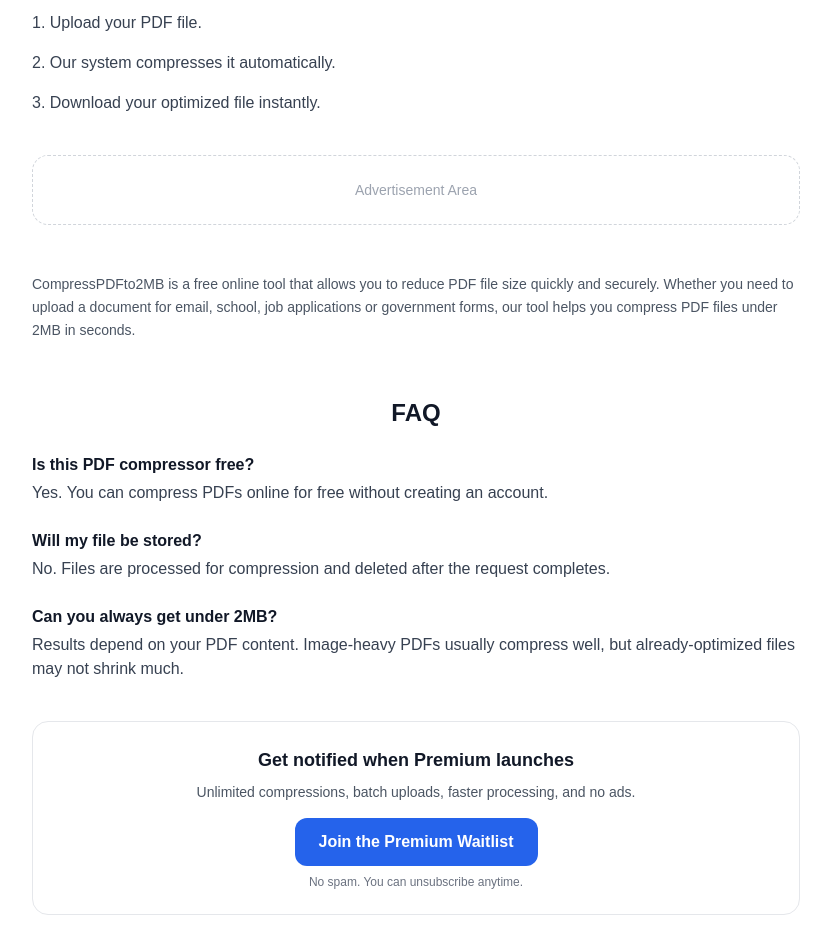
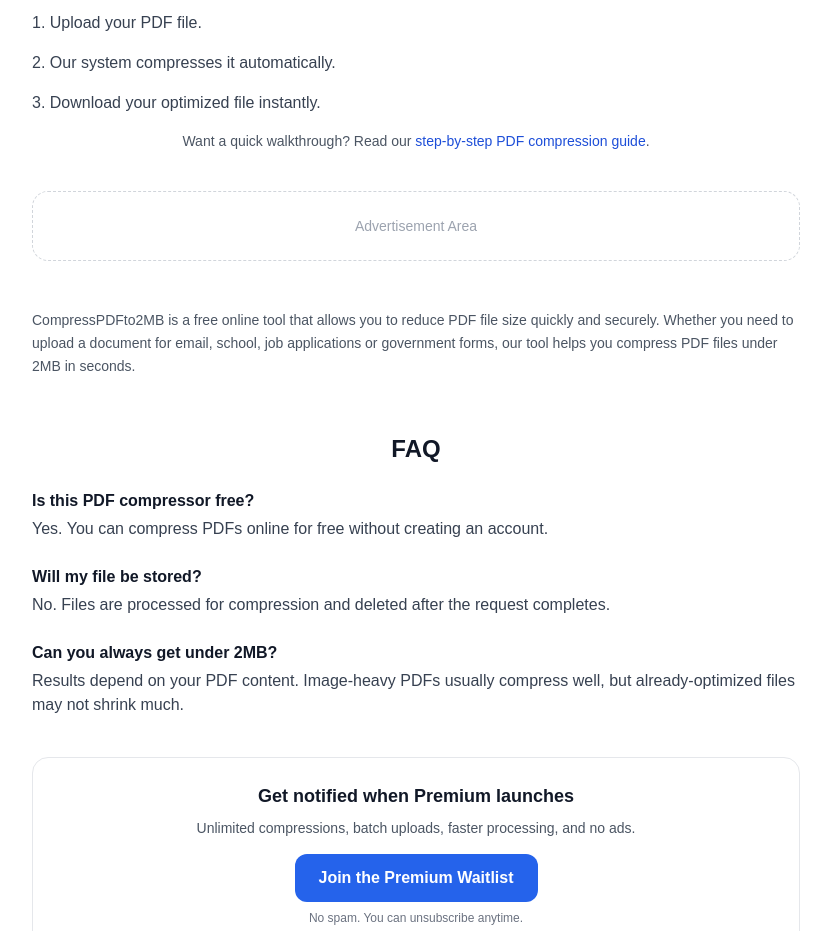
Before and after one commit to behicyildirim/compresspdfto2mb, a Next.js app: page / in a window 1280 px wide. Shown: the part 1600-2531 px from the top of the page, without its empty margins (224-1055 px from the left). Built offline with nearby package versions, Linux system fonts and the light colour scheme.

Commit message:
Add homepage link to compression guide

```diff
--- a/app/page.tsx
+++ b/app/page.tsx
@@ -250,8 +250,16 @@ export default function Home() {
             <p>1. Upload your PDF file.</p>
             <p>2. Our system compresses it automatically.</p>
             <p>3. Download your optimized file instantly.</p>
+            <p className="mt-4 text-sm text-gray-600 text-center">
+  Want a quick walkthrough? Read our{" "}
+  <a href="/how-to-compress-a-pdf" className="text-blue-700 hover:underline">
+    step-by-step PDF compression guide
+  </a>
+  .
+</p>
           </div>
         </div>
+
 {/* AD SLOT 2: between how-it-works and seo */}
 <div className="mt-10 mx-auto max-w-3xl">
   <div className="rounded-2xl border border-dashed border-gray-300 bg-white p-6 text-center text-sm text-gray-400">
```
